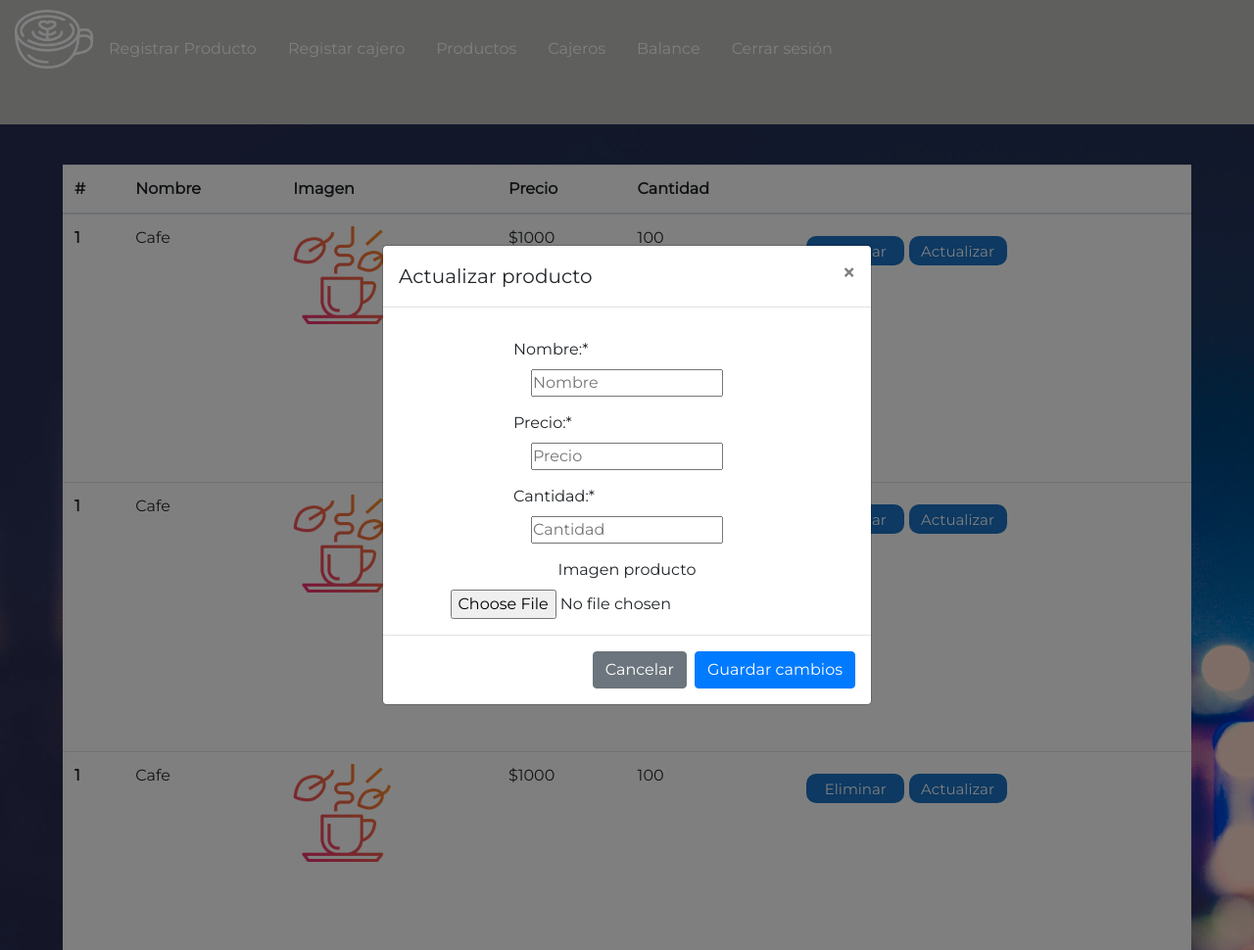
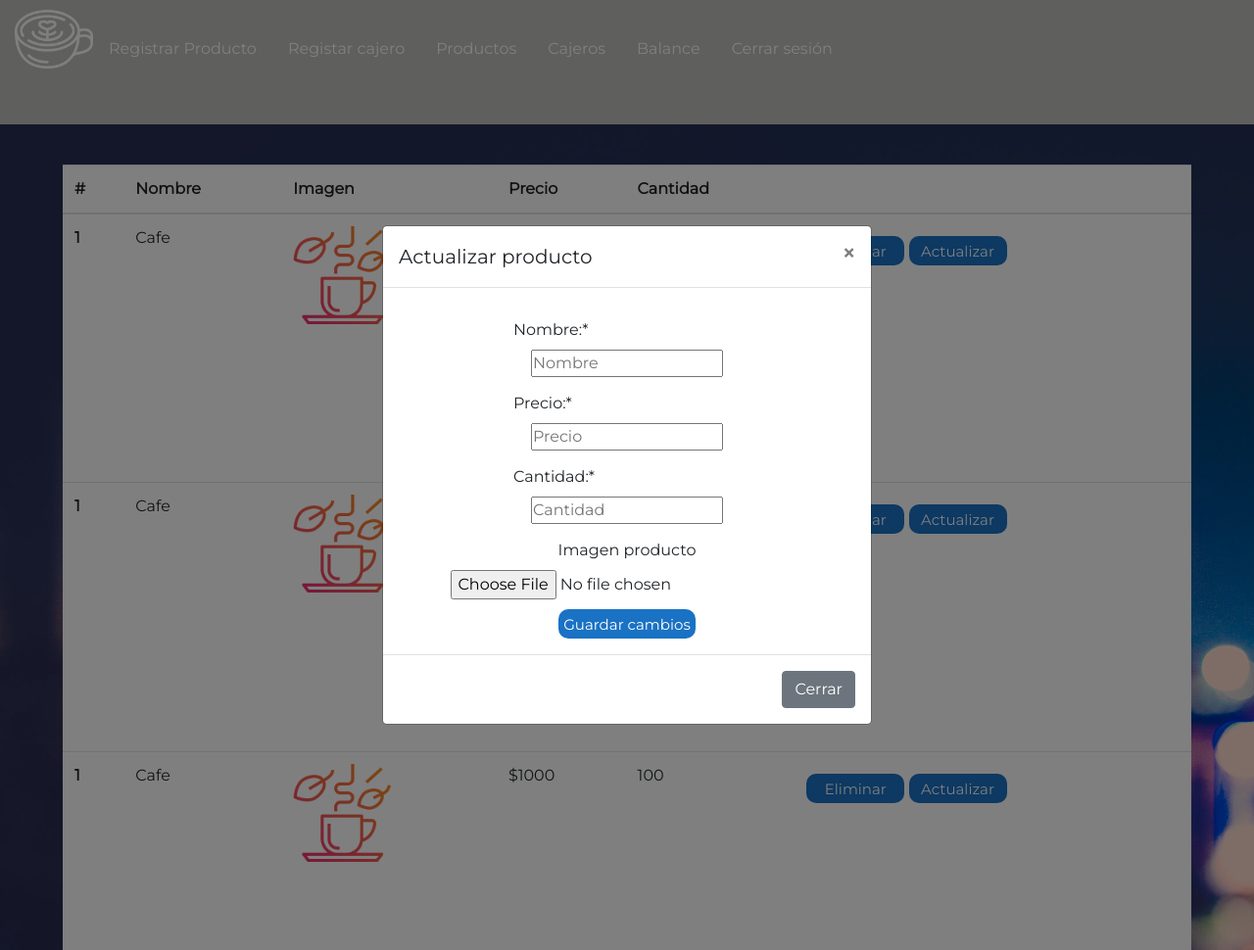
Before and after one commit to deissyMantilla/CafeteriaBrioche-, a Flask app: page /productos in a window 1280 px wide, after a click on "Actualizar". Shown: the whole page at 98% size. Run offline with Flask 2, Linux system fonts and the light colour scheme.

Commit message:
[new] metodos get y post en productos

```diff
--- a/app.py
+++ b/app.py
@@ -15,10 +15,12 @@ def cajeros():
         return render_template('html/usuarios.html')
 
 
-@app.route('/productos', methods=['GET'])
+@app.route('/productos', methods=['GET', 'POST'])
 def productos():
     if request.method == 'GET':
         return render_template('html/productos.html')
+    if request.method == 'POST':
+        return 'Cambio guardado con exito'
 
 
 if __name__ == '__main__':
--- a/templates/html/productos.html
+++ b/templates/html/productos.html
@@ -96,7 +96,7 @@
           </button>
         </div>
         <div class="modal-body">
-          <form action="" class="formularioActualizar">
+          <form action="" class="formularioActualizar" method="POST">
             <label for="" class="izquierda margenSuperior">Nombre:*</label>
             <input type="text" placeholder="Nombre" required>
             <label for="" class="izquierda margenSuperior">Precio:*</label>
@@ -105,12 +105,13 @@
             <input type="number" placeholder="Cantidad" required>
             <label for="" class="margenSuperior">Imagen producto</label>
             <input type="file" required>
+            <input type="submit" value="Guardar cambios" class="boton">
           </form>
         </div>
         <div class="modal-footer">
-          <button type="button" class="btn btn-secondary" data-dismiss="modal">Cancelar</button>
-          <button type="button" id="botonActualizar" class="btn btn-primary" >Guardar cambios</button>
-        </div>
+          <button type="button" class="btn btn-secondary" data-dismiss="modal">Cerrar</button>
+          <!-- <button type="button" id="botonActualizar" class="btn btn-primary" >Guardar cambios</button>
+        --> </div>
       </div>
     </div>
   </div>
```
Also changed, not shown: templates/html/usuarios.html (+4 -4 lines).
